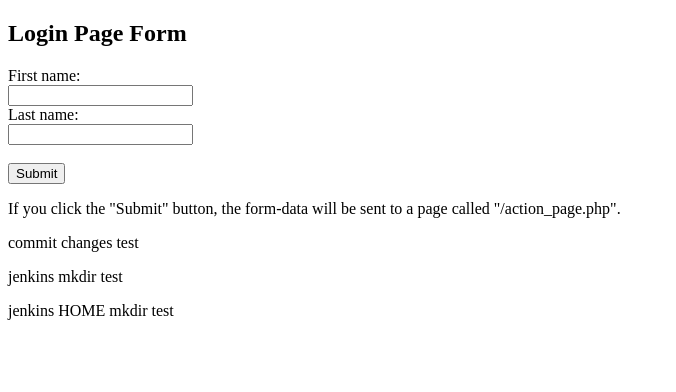
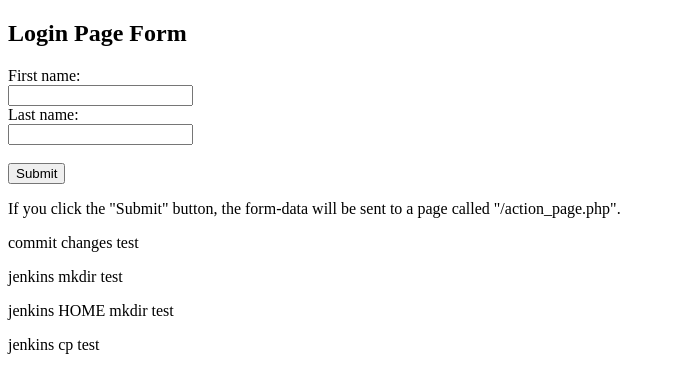
Before and after one commit to ChaoJio/nodejs-docs-hello-world, a plain HTML site: page docker-static/web/index.html in a window 1280 px wide. Shown: the whole page, without its empty margins (0-676 px from the left). Drawn offline with Linux system fonts and the light colour scheme.

Commit message:
Update index.html

```diff
--- a/docker-static/web/index.html
+++ b/docker-static/web/index.html
@@ -21,6 +21,7 @@
 <p>commit changes test</p>
 <p>jenkins mkdir test</p>
 <p>jenkins HOME mkdir test</p>
+<p>jenkins cp test</p>
 
 </body>
 </html>
```
